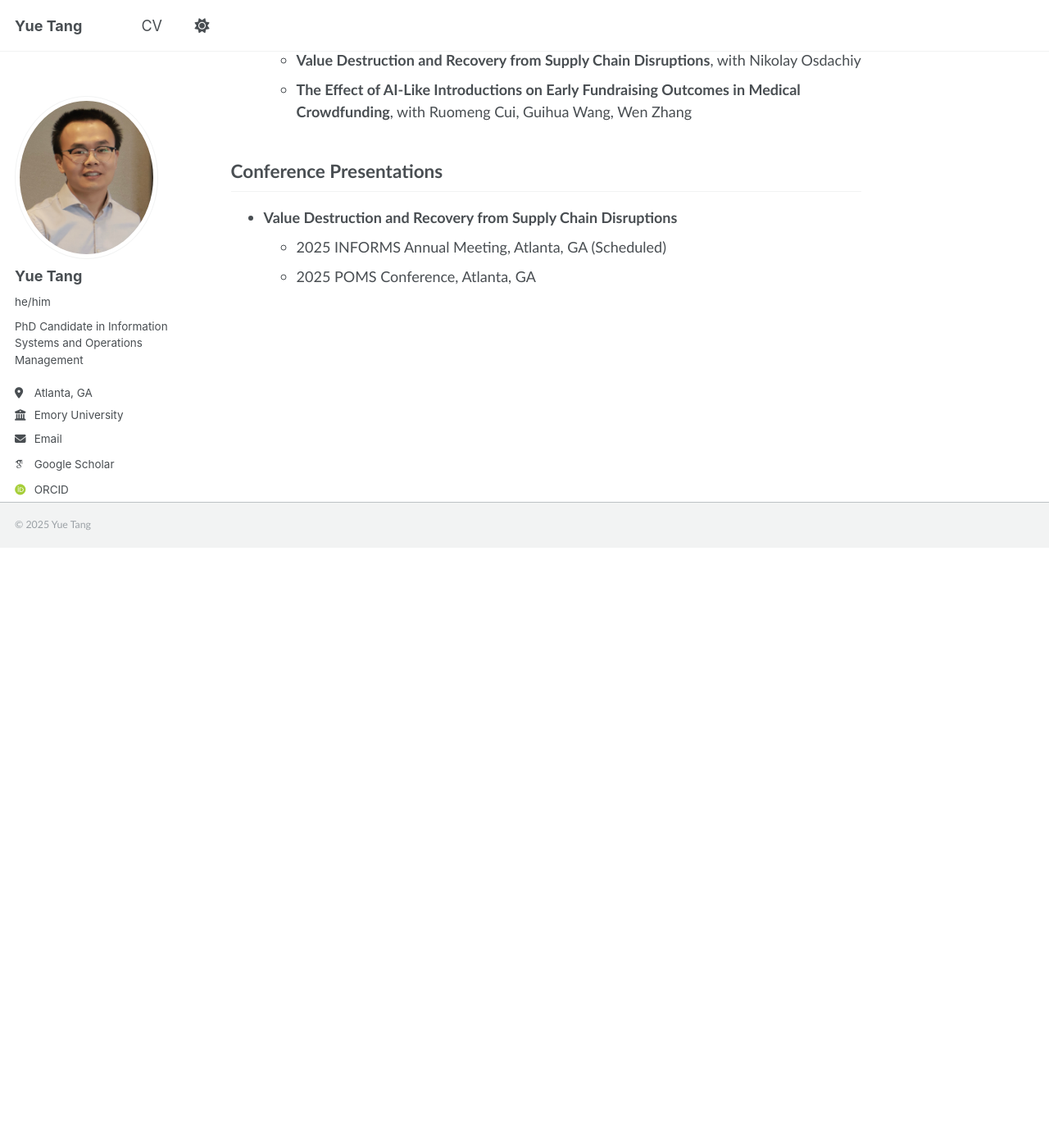
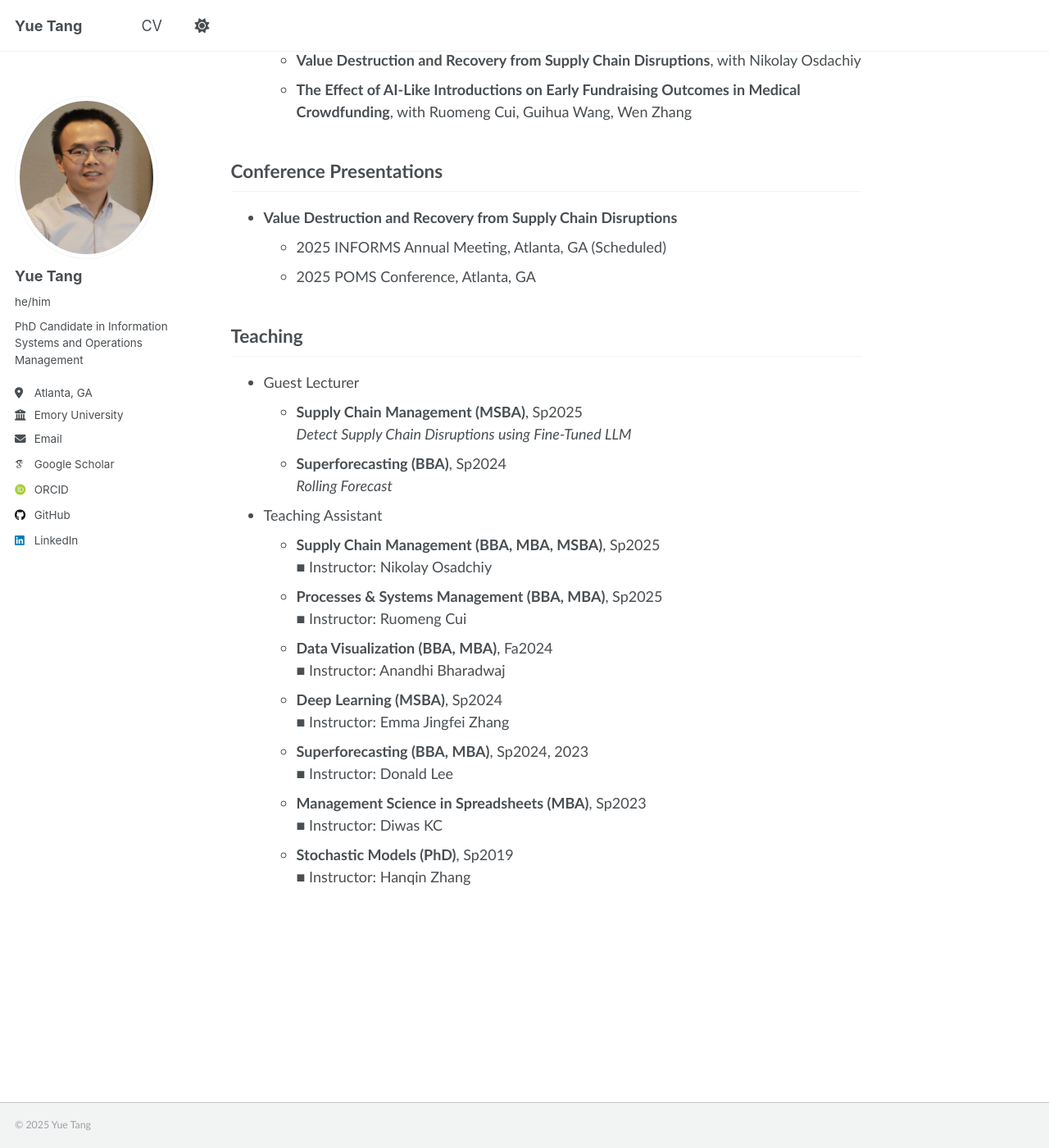
Before and after one commit to YueTang-YT/YueTang-YT.github.io, a Jekyll site: the page built from _pages/about.md, in a window 1280 px wide and 1400 px high, scrolled down 803 px. Shown: the whole window at 82% size. Built offline with Jekyll 4.4.1, drawn with Linux system fonts in a browser that asks for light colours; some web fonts are replaced; before the commit the page ends 1471 px from its top, so only the background shows below that.

Commit message:
Update about.md

```diff
--- a/_pages/about.md
+++ b/_pages/about.md
@@ -53,3 +53,56 @@
     </ul>
   </li>
 </ul>
+
+## Teaching
+<ul>
+  <li style="list-style-type: disc;">Guest Lecturer
+    <ul>
+      <li style="list-style-type: circle;">
+        <div><b>Supply Chain Management (MSBA)</b>, Sp2025</div>
+        <div><i>Detect Supply Chain Disruptions using Fine-Tuned LLM</i></div>
+      </li>
+      <li style="list-style-type: circle;">
+        <div><b>Superforecasting (BBA)</b>, Sp2024</div>
+        <div><i>Rolling Forecast</i></div>
+      </li>
+    </ul>
+    <ul>
+    </ul>
+  </li>
+
+<li style="list-style-type: disc;">
+  Teaching Assistant
+  <ul>
+    <li style="list-style-type: circle;">
+      <div><b>Supply Chain Management (BBA, MBA, MSBA)</b>, Sp2025</div>
+      <div>&#x25A0; Instructor: Nikolay Osadchiy</div>
+    </li>
+    <li style="list-style-type: circle;">
+      <div><b>Processes & Systems Management (BBA, MBA)</b>, Sp2025</div>
+      <div>&#x25A0; Instructor: Ruomeng Cui</div>
+    </li>
+    <li style="list-style-type: circle;">
+      <div><b>Data Visualization (BBA, MBA)</b>, Fa2024</div>
+      <div>&#x25A0; Instructor: Anandhi Bharadwaj</div>
+    </li>
+    <li style="list-style-type: circle;">
+      <div><b>Deep Learning (MSBA)</b>, Sp2024</div>
+      <div>&#x25A0; Instructor: Emma Jingfei Zhang</div>
+    </li>
+    <li style="list-style-type: circle;">
+      <div><b>Superforecasting (BBA, MBA)</b>, Sp2024, 2023</div>
+      <div>&#x25A0; Instructor: Donald Lee</div>
+    </li>
+    <li style="list-style-type: circle;">
+      <div><b>Management Science in Spreadsheets (MBA)</b>, Sp2023</div>
+      <div>&#x25A0; Instructor: Diwas KC</div>
+    </li>
+    <li style="list-style-type: circle;">
+      <div><b>Stochastic Models (PhD)</b>, Sp2019</div>
+      <div>&#x25A0; Instructor: Hanqin Zhang</div>
+    </li>
+  </ul>
+</li>
+
+</ul>
```
